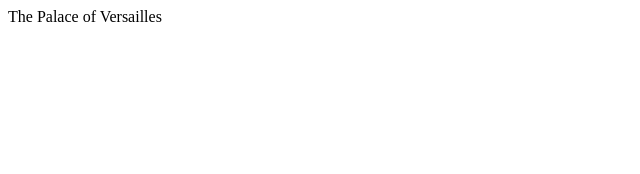
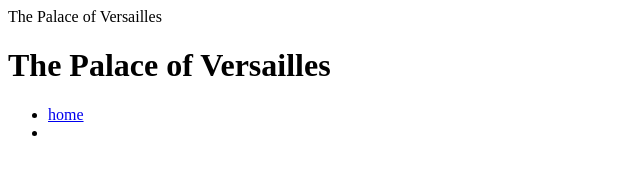
Before and after one commit to thach-abs/lis549-sp22-exercise-02-thach-abs, a plain HTML site: page index.html in a window 1280 px wide. Shown: the whole page, without its empty margins (0-640 px from the left). Drawn offline with Linux system fonts and the light colour scheme.

Commit message:
started nav element

```diff
--- a/index.html
+++ b/index.html
@@ -5,3 +5,16 @@
     <meta name="author" content="abbie thacher">
     <meta name="description" content="this page will provide information on visiting the Palace of Versailles"
     <title>The Palace of Versailles</title>
+</head>
+
+<body>
+    <header>
+    <h1>The Palace of Versailles</h1>
+    <nav>
+       <ul>
+       <li><a href="index.html">home</a></li>
+       <li> <a href="" </a></li>
+       </ul>
+    </nav>
+    </header>
+</body>
```
